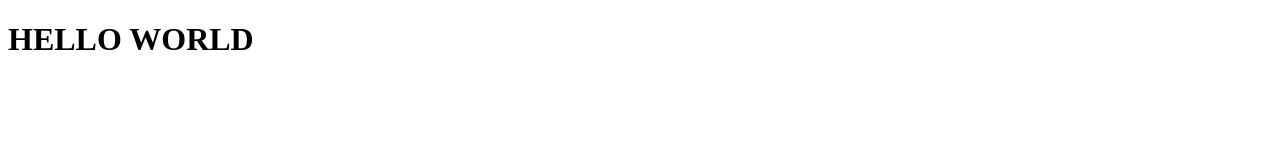
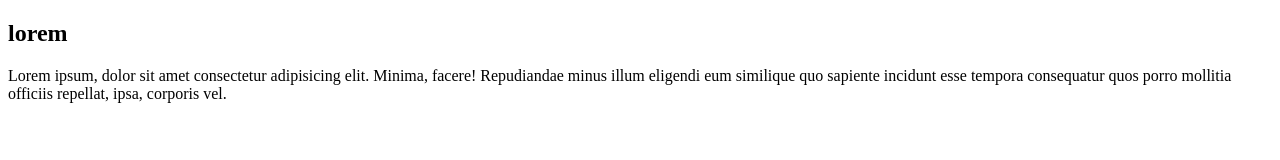
Before and after one commit to gulerpasayeva7777/myproject1, a plain HTML site: page index.html in a window 1280 px wide. Drawn offline with Linux system fonts and the light colour scheme.

Commit message:
Add paragraph in html

```diff
--- a/index.html
+++ b/index.html
@@ -7,8 +7,8 @@
     <title>Document</title>
 </head>
 <body>
-<h1>HELLO WORLD</h1>
-
+<h2>lorem</h2>
+<p>Lorem ipsum, dolor sit amet consectetur adipisicing elit. Minima, facere! Repudiandae minus illum eligendi eum similique quo sapiente incidunt esse tempora consequatur quos porro mollitia officiis repellat, ipsa, corporis vel.</p>
 
 </body>
 </html>
```
